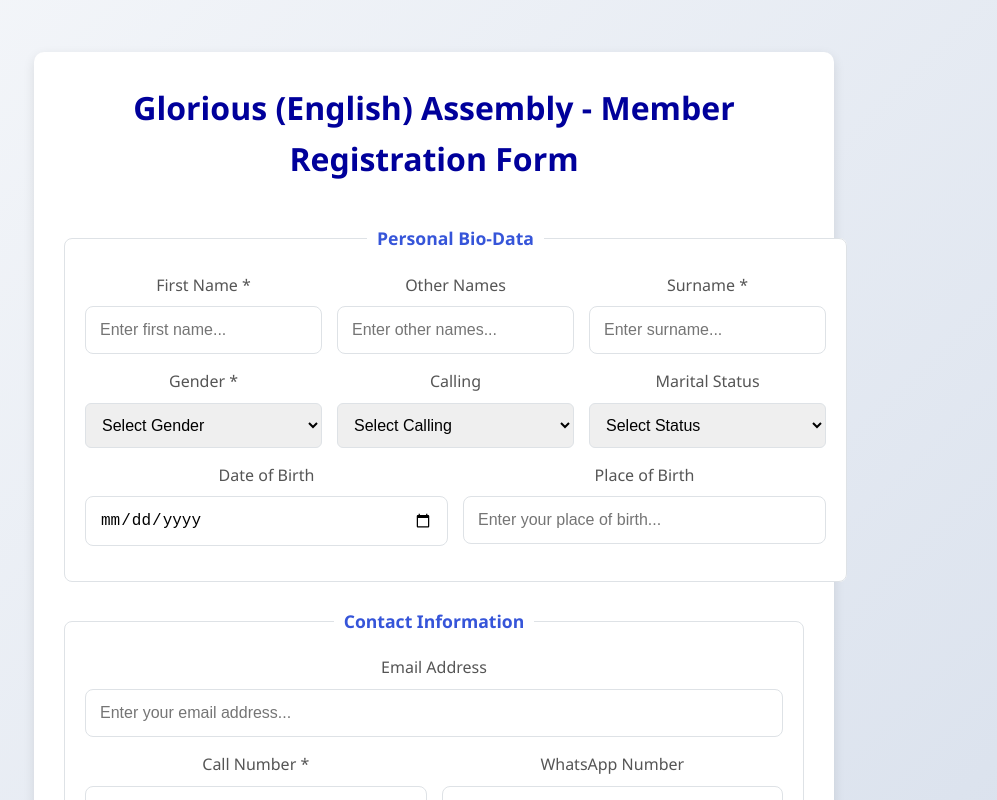
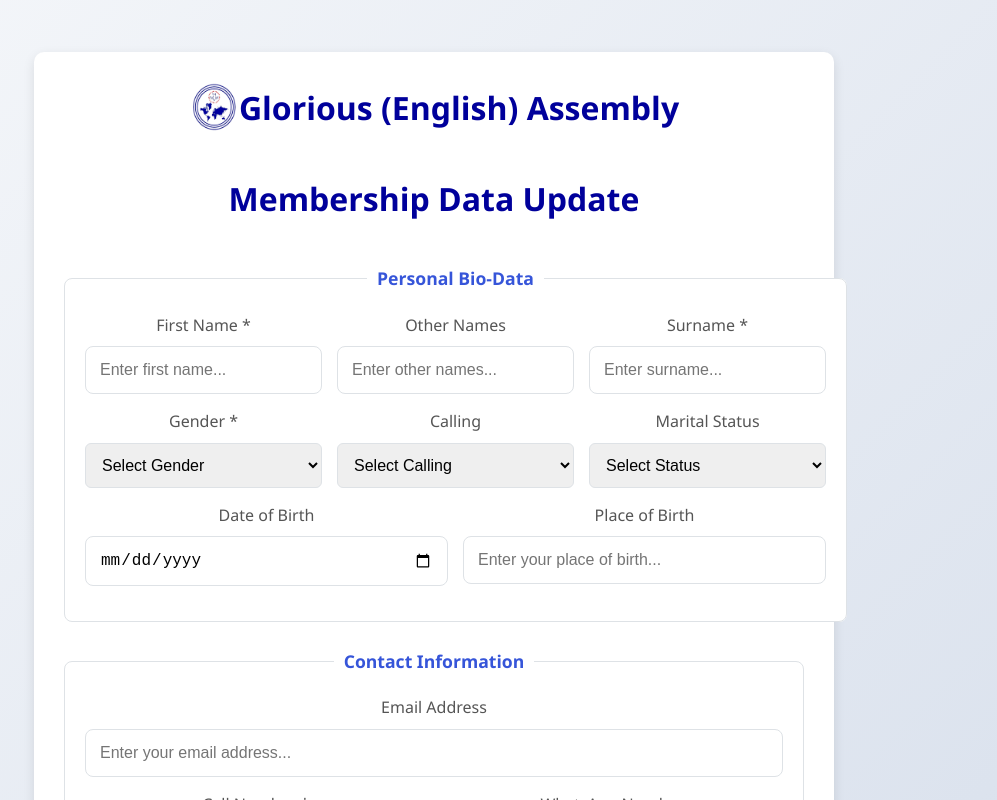
Before and after one commit to kwamedanso/glorious-membership, a React (Vite) app: page /edit-member in a window 1280 px wide. Shown: the top 800 px of the page, without its empty margins (206-1203 px from the left). Built offline with nearby package versions, Linux system fonts and the light colour scheme; no server answers; the database is empty.

Commit message:
Add a logo and modify the header of the Edit page

```diff
--- a/src/pages/EditMember.jsx
+++ b/src/pages/EditMember.jsx
@@ -2,6 +2,7 @@
 import '../components/editmember.css';
 import supabase from '../supabaseClient';
 import { useNavigate, useLocation } from 'react-router-dom';
+import logo from "../assets/logo_cop.png"
 
 
 const EditMember = () => {
@@ -119,7 +120,12 @@
 
     return (
         <div className="form-container">
-            <h1>Glorious (English) Assembly - Member Registration Form</h1>
+            <div style={{ display: "flex", alignItems: "", justifyContent: "center" }}>
+                <div><img src={logo} alt="COP_logo" style={{ width: "50px", height: "50px" }} /></div>
+                <h1>Glorious (English) Assembly</h1>
+
+            </div>
+            <h1>Membership Data Update</h1>
             <form onSubmit={handleSubmit} className="user-form">
 
                 {/* Personal Bio-Data Section */}
```
